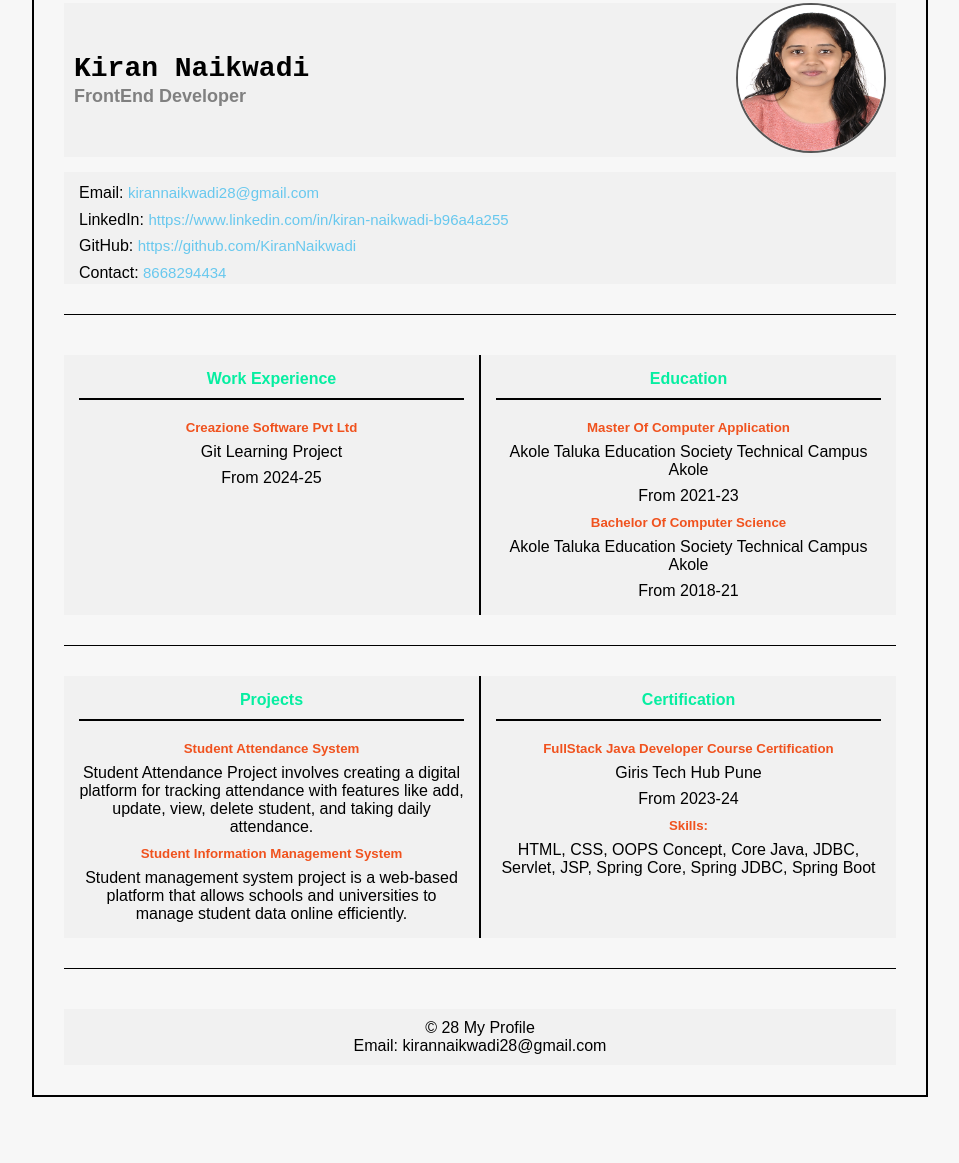
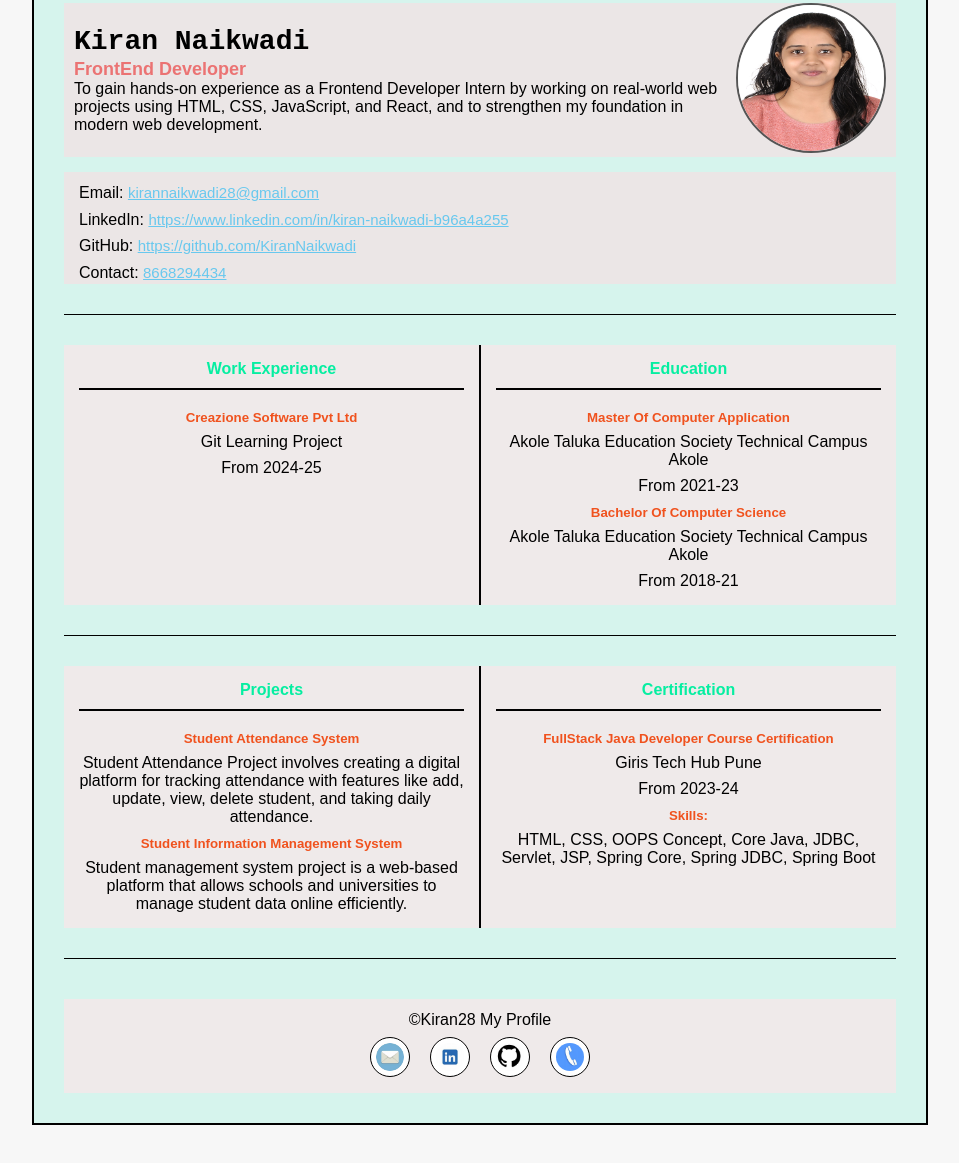
Before and after one commit to KiranNaikwadi/FirstTask, a plain HTML site: page FirstTask.html in a window 1280 px wide. Shown: the part 69-1232 px from the top of the page, without its empty margins (160-1119 px from the left). Before the commit the page ends 1206 px from the top, so only its background shows below. Drawn offline with Linux system fonts and the light colour scheme.

Commit message:
Initial commit

```diff
--- a/FirstTask.css
+++ b/FirstTask.css
@@ -19,6 +19,7 @@ body {
   margin: 40px auto;
   display: flex;
   flex-direction: column;
+  background-color: #D6F4ED;
 }
 
 .navbar {
@@ -26,7 +27,7 @@ body {
   justify-content: space-between;
   align-items: center;
   margin-bottom: 10px;
-  background-color: #f1f1f1;
+  background-color: #EBE6E6;
 }
 
 .logo h1 {
@@ -36,7 +37,8 @@ body {
 
 .logo h3 {
   font-size: 18px;
-  color: gray;
+  color: rgb(235, 115, 115);
+  font-family: Arial, Helvetica, sans-serif;
   margin-left: 10px;
   margin-top: 2px;
 }
@@ -52,7 +54,7 @@ body {
 .nav {
   margin-top: 5px;
   text-align: left;
-  background-color: #f1f1f1;
+  background-color: #EBE6E6;
 }
 
 .nav ol {
@@ -68,14 +70,15 @@ body {
   font-size: 15px;
   line-height: 1.5;
 }
- a:hover {
+
+a:hover {
   color: blue;
 }
 
 .header {
   text-align: center;
   margin-top: 20px;
-  background-color: #f1f1f1;
+  background-color: #efeaea;
 }
 
 .header h1 {
@@ -89,20 +92,10 @@ body {
   align-self: center;
 }
 
-.section {
+.section, .article {
   display: flex;
   justify-content: space-between;
-  margin-top: 10px;
-  background-color: #f1f1f1;
-  position: relative;
-  gap: 0;
-}
-
-.article {
-  display: flex;
-  justify-content: space-between;
-  background-color: #f1f1f1;
-  position: relative;
+  background-color: #efeaea;
   gap: 0;
 }
 
@@ -110,14 +103,10 @@ body {
   flex: 1;
   text-align: center;
   padding: 15px;
-  border: none;
+  border:1 px solid black;
 }
 
-.box {
-  border-right: 2px solid black;
-}
-
-.box3 {
+.box, .box3 {
   border-right: 2px solid black;
 }
 
@@ -144,16 +133,24 @@ body {
 
 footer {
   text-align: center;
-  padding: 10px;
-  background-color: #f1f1f1;
+  padding: 12px;
+  background-color: #efeaea;
   margin-top: 10px;
 }
 
-a {
-  text-decoration: none;
-  color: black;
+.footer-icons {
+  margin-top: 8px;
+  display: flex;
+  justify-content: center;
+  align-items: center;
+  gap: 20px;
 }
 
-footer a:hover {
-  color: blue;
+.footer-icons img {
+  width: 40px;
+  height: 40px;
+  border-radius: 50%;
+  border: 1px solid black;
+  background-color: white;
+  padding: 5px;
 }
--- a/FirstTask.html
+++ b/FirstTask.html
@@ -12,6 +12,7 @@
       <div class="logo">
         <h1 style="font-family: 'Courier New', Courier, monospace;">Kiran Naikwadi</h1>
         <h3>FrontEnd Developer</h3>
+        <p style="margin-left: 10px;">To gain hands-on experience as a Frontend Developer Intern by working on real-world web projects using HTML, CSS, JavaScript, and React, and to strengthen my foundation in modern web development.</p>
       </div>
       <div class="profile">
         <img src="Photo.JPG" alt="Profile Photo">
@@ -84,8 +85,13 @@
 
 
     <footer>
-      <p>© 28 My Profile</p>
-      <p>Email: <a href="mailto:kirannaikwadi28@gmail.com">kirannaikwadi28@gmail.com</a></p>
+      <p>©Kiran28 My Profile</p>
+      <div class="footer-icons">
+        <a href="mailto:kirannaikwadi28@gmail.com"><img src="email.jpg" alt="Email"></a>
+        <a href="https://www.linkedin.com/in/kiran-naikwadi-b96a4a255" target="_blank"><img src="linkedin.jpg" alt="LinkedIn"></a>
+        <a href="https://github.com/KiranNaikwadi" target="_blank"><img src="github.jpg" alt="GitHub"></a>
+        <a href="tel:8668294434"><img src="contact.jpg" alt="Phone"></a>
+      </div>
     </footer>
   </div>
 </body>
```
Also changed, not shown: contact.jpg (added), email.jpg (added), github.jpg (added), linkedin.jpg (added).
